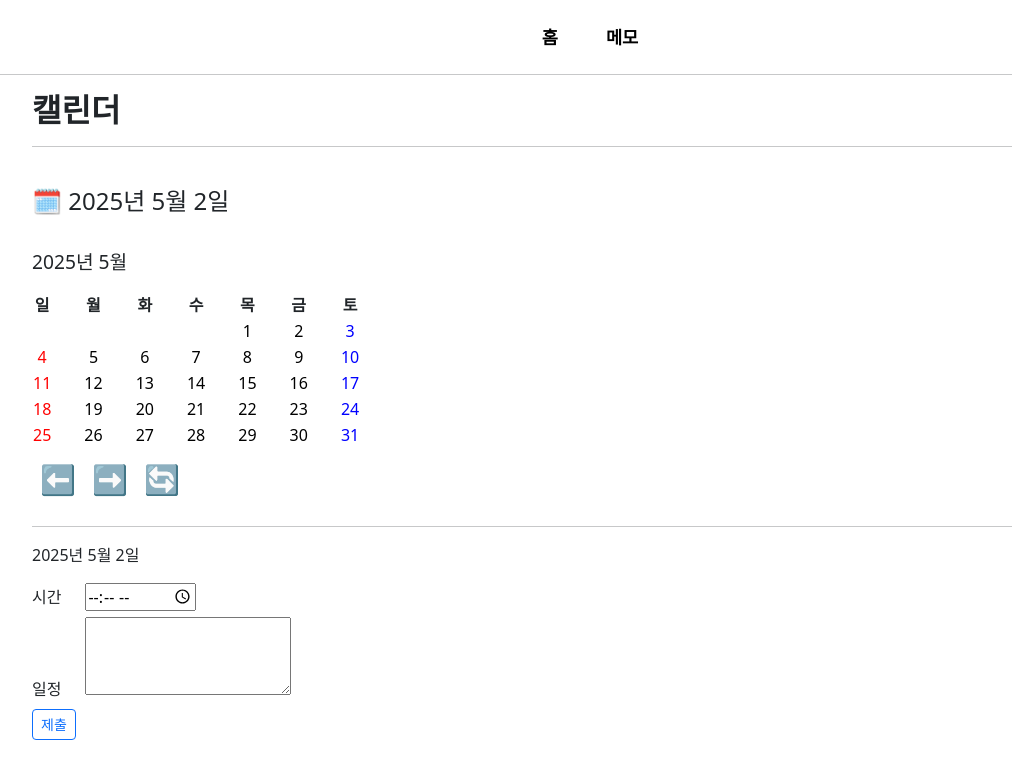
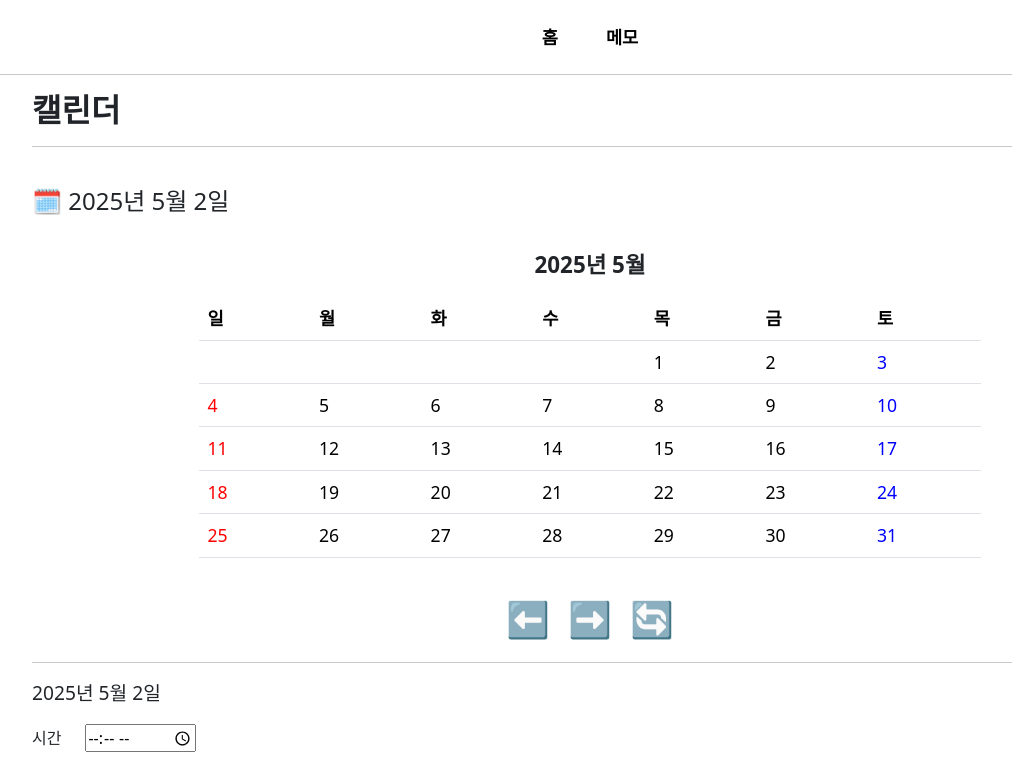
Before and after one commit to heesik03/Dongyang-FrontExam, a React (Vite) app in the folder Front-end/: page / in a window 1280 px wide. Shown: the top 757 px of the page, without its empty margins (50-1062 px from the left). Built offline with nearby package versions, Linux system fonts and the light colour scheme; data requests are answered from the project's data file.

Commit message:
캘린더 스타일 수정

```diff
--- a/Front-end/src/Style.css
+++ b/Front-end/src/Style.css
@@ -16,11 +16,7 @@ ul {
 .arrow-button {
   border: none;
   background: none;
-  font-size : 1.8em;
-}
-
-#calendar th, td {
-    padding-right : 2em;
+  font-size : 2.2em;
 }
 
 #read-content {
@@ -36,17 +32,21 @@ header li:hover {
 
 .calendar-item:hover {
     cursor : pointer;
-    font-weight: bold;
     color : var(--main-blue) !important;
     text-decoration : underline;
     text-decoration-thickness: 3px;
-    text-decoration-color : green;
+    text-decoration-color : #000080;
+}
+
+.arrow-button {
+  border: 1px solid transparent;   /* hover 시 화면 움직임 방지 용 */
+  border-radius: 8px;
 }
 
 .arrow-button:hover {
   border: 1px solid var(--main-blue);
-  border-radius: 8px;
 }
+
 .note-item:hover {
     background :#EEEEEE;
 }
--- a/Front-end/src/componets/calendar/ScheduleForm.jsx
+++ b/Front-end/src/componets/calendar/ScheduleForm.jsx
@@ -1,7 +1,7 @@
 const ScheduleForm = ({onSubmit, currentDay, time, setTime, schedule, setSchedule}) => {
     return (
         <form onSubmit={(e) => onSubmit(e)}>
-            <p>{`${currentDay.year}년 ${currentDay.month}월 ${currentDay.day}일`}</p>
+            <p style={{fontSize : "1.2em"}}>{`${currentDay.year}년 ${currentDay.month}월 ${currentDay.day}일`}</p>
 
             <label className="form-label"
                 htmlFor="schedule-time" >
@@ -25,7 +25,7 @@ const ScheduleForm = ({onSubmit, currentDay, time, setTime, schedule, setSchedul
                 onChange={(e) => setSchedule(e.target.value)} required />
             <br />
 
-            <button className="btn btn-outline-primary btn-sm"
+            <button className="btn btn-outline-primary"
                 type="submit">
                     제출
             </button>
--- a/Front-end/src/pages/Home.jsx
+++ b/Front-end/src/pages/Home.jsx
@@ -85,9 +85,10 @@ function Home() {
 
                 <h4>{`🗓 ${now.getFullYear()}년 ${now.getMonth()+1}월 ${now.getDate()}일`}</h4>
                 <br />
-                <p style={{fontSize : "1.2em"}}>{`${currentDay.year}년 ${currentDay.month}월`}</p>
+                <p className="text-center fw-bold" style={{fontSize : "1.4em"}}>{`${currentDay.year}년 ${currentDay.month}월`}</p>
 
-                <table id="calendar" style={{textAlign : "center"}}>
+                <div class="d-flex justify-content-center">
+                    <table className="table" style={{width : "70%", fontSize : "1.1em"}}>
                         <thead>
                             <tr>
                                 {weekList.map(week => (
@@ -102,7 +103,9 @@ function Home() {
                             setCurrentDay={setCurrentDay}
                         />
                     </table>
-                <div className="py-2">
+                </div>
+
+                <div className="text-center my-3">
                     <ArrowButton arrow={"⬅️"} onClick={() => changeCurrentMonth(true)} />
                     <ArrowButton arrow={"➡️"} onClick={() => changeCurrentMonth(false)} />
                     <ArrowButton arrow={"🔄"} onClick={() => setCurrentDay({
```
Lines whose indentation alone changed are shown as unchanged.
